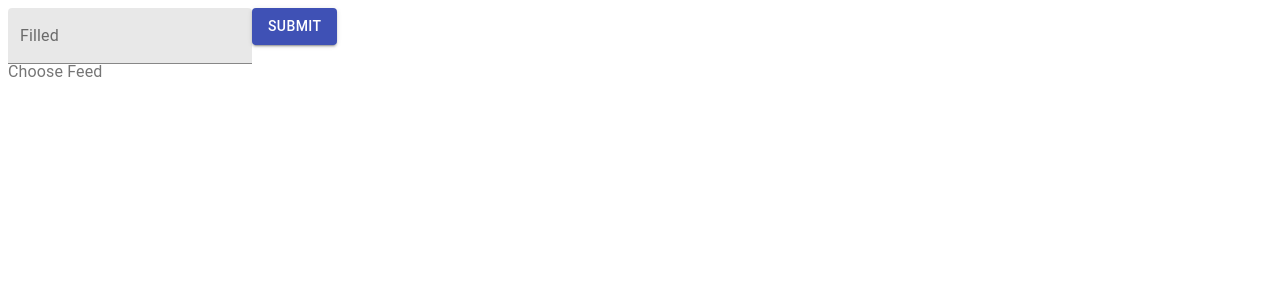
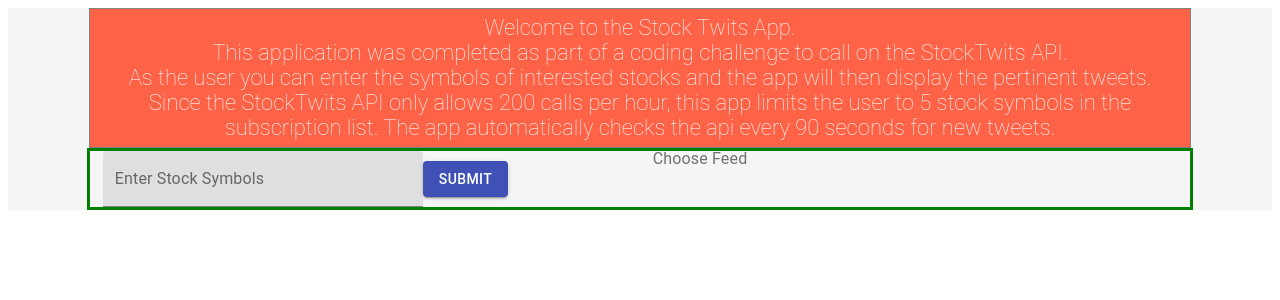
Before and after one commit to ShlomoLove/stock-tweet, a React (Create React App) app: page / in a window 1280 px wide. Shown: the top 300 px of the page. Built offline with nearby package versions, Linux system fonts and the light colour scheme; the HTML template or start-up script is replaced by a standard one.

Commit message:
update css styling

```diff
--- /dev/null
+++ b/src/Components/Atoms/StyledMainContainer.jsx
@@ -0,0 +1,13 @@
+import styled from 'styled-components'
+
+const StyledMainContainer = styled.div`
+  width: 100%;
+  display: flex;
+  flex-direction: column;
+  justify-content: center;
+  align-items: center;
+  position: relative;
+  background: #F5F5F5;
+`
+
+export default StyledMainContainer
--- a/src/Components/Atoms/SymbolTextField.jsx
+++ b/src/Components/Atoms/SymbolTextField.jsx
@@ -3,14 +3,19 @@
 import { TextField } from '@material-ui/core'
 
 const StyledTextField = styled(TextField) `
-
+  width: 25vw;
 `
 
 const SymbolTextField = props => {
   const { storeSymbols, inputValue } = props
   return (
     <>
-      <StyledTextField id="filled-basic" label="Filled" value={ inputValue } variant="filled" onChange={(e) => storeSymbols(e.target.value)}/>
+      <StyledTextField
+        label="Enter Stock Symbols"
+        value={ inputValue }
+        variant="filled"
+        onChange={(e) => storeSymbols(e.target.value)}
+      />
     </>
   )
 }
--- a/src/Components/Organisms/FeedOptions.jsx
+++ b/src/Components/Molecules/FeedOptions.jsx
@@ -9,12 +9,12 @@
 `
 
 const FeedOptions = props => {
-  const { subscribedSymbols, setFeaturedFeed, featuredFeed } = props
+  const { subscribedSymbols, setFeaturedFeed, featuredFeed, deleteSymbol, lengthObj, mainLength } = props
   return (
     <>
     <FeedContainer>
-      <FormControl component="fieldset">
-        <FormLabel component="legend">Choose Feed</FormLabel>
+      <FormControl component="div">
+        <FormLabel component="label">Choose Feed</FormLabel>
         <RadioGroup
           aria-label="symbols"
           name="symbols"
@@ -23,10 +23,10 @@
         >
           {subscribedSymbols.length > 0 && (
             <div>
-          <FormControlLabel value="mainMessages" control={<Radio />} label="All Messages" />
-            {subscribedSymbols.map(symbol => (
+          <FormControlLabel value="mainMessages" control={<Radio />} label="All Messages" /> {mainLength}
+          {subscribedSymbols.map(symbol => (
               <div>
-                <FormControlLabel value={symbol} control={<Radio />} label={symbol}/> <DeleteForever color="secondary"/>
+                <FormControlLabel value={symbol} control={<Radio />} label={symbol}/> {lengthObj[symbol]} <DeleteForever onClick={()=> deleteSymbol(symbol)} color="secondary"/>
               </div>
             ))}
             </div>
--- a/src/Components/Molecules/InputForm.jsx
+++ b/src/Components/Molecules/InputForm.jsx
@@ -4,7 +4,12 @@
 import SubmitButton from '../Atoms/SubmitButton'
 
 const StyledForm = styled.form`
-
+  width: 50%;
+  display: flex;
+  flex-direction: row;
+  align-items: center;
+  justify-content: start;
+  margin-left: 1vw;
 `
 
 const InputForm = props => {
--- /dev/null
+++ b/src/Components/Organisms/ControlPanel.jsx
@@ -0,0 +1,45 @@
+import React from 'react'
+import styled from 'styled-components'
+import FeedOptions from '../Molecules/FeedOptions'
+import InputForm from '../Molecules/InputForm'
+
+const ControlPanelContainer = styled.div`
+  display: flex;
+  flex-direction: row;
+  border: solid green;
+  width: 100%;
+  max-width: 1100px;
+`
+
+const ControlPanel = props => {
+  const { inputValue,
+        storeSymbols,
+        onClickEvent,
+        subscribedSymbols,
+        setFeaturedFeed,
+        featuredFeed,
+        deleteSymbol,
+        mainLength,
+        lengthObj,
+      } = props
+
+  return (
+    <ControlPanelContainer>
+      <InputForm
+        inputValue={inputValue}
+        storeSymbols={storeSymbols}
+        onClickEvent={onClickEvent}
+      />
+      <FeedOptions
+        subscribedSymbols={subscribedSymbols}
+        setFeaturedFeed={setFeaturedFeed }
+        featuredFeed={featuredFeed}
+        deleteSymbol={deleteSymbol}
+        mainLength={mainLength}
+        lengthObj={lengthObj}
+      />
+    </ControlPanelContainer>
+  )
+}
+
+export default ControlPanel
--- /dev/null
+++ b/src/Components/Organisms/TopInstructions.jsx
@@ -0,0 +1,41 @@
+import React from 'react'
+import styled from 'styled-components'
+
+const TopInstructionsContainer = styled.div `
+  width: 100%;
+  max-width: 1100px;
+  background: #FF6347;
+  border: .25px solid grey;
+`
+
+const InstructionText = styled.p `
+  font-family: 'Roboto', sans-serif;
+  font-weight: 200;
+  font-size: 2.1vw;
+  color: white;
+  margin: .5vw;
+  text-align: center;
+
+  @media(min-width: 1100px) {
+    font-size: 22px;
+  }
+
+  @media(max-width: 500px) {
+    font-size: 14px;
+  }
+`
+
+const TopInstructions = () => {
+  return (
+    <TopInstructionsContainer>
+      <InstructionText>
+        Welcome to the Stock Twits App.
+        <br/>This application was completed as part of a coding challenge to call on the StockTwits API.
+        <br/>As the user you can enter the symbols of interested stocks and the app will then display the pertinent tweets.
+        <br/>Since the StockTwits API only allows 200 calls per hour, this app limits the user to 5 stock symbols in the subscription list. The app automatically checks the api every 90 seconds for new tweets.
+      </InstructionText>
+    </TopInstructionsContainer>
+  )
+}
+
+export default TopInstructions
--- a/src/Components/Organisms/TweetFeed.jsx
+++ b/src/Components/Organisms/TweetFeed.jsx
@@ -12,6 +12,7 @@
   return (
     <>
       <MainContainer>
+
         {messageFeed.map((tweet, index) => (
           <Tweet
             message={tweet.body}
--- a/src/Pages/MainPage.jsx
+++ b/src/Pages/MainPage.jsx
@@ -1,9 +1,9 @@
 import React, { Component } from 'react'
 import axios from 'axios'
-import styled from 'styled-components'
-import InputForm from '../Components/Molecules/InputForm'
+import StyledMainContainer from '../Components/Atoms/StyledMainContainer'
+import TopInstructions from '../Components/Organisms/TopInstructions'
+import ControlPanel from '../Components/Organisms/ControlPanel'
 import TweetFeed from '../Components/Organisms/TweetFeed'
-import FeedOptions from '../Components/Organisms/FeedOptions'
 
 class MainPage extends Component {
   constructor () {
@@ -128,25 +128,53 @@
     this.setState({ featuredFeed: e.target.value})
   }
 
+  deleteSymbol = (symbol) => {
+    const { subscribedSymbols, mainMessages } = this.state
+    const filteredSubscribedArray = subscribedSymbols.filter(stock => stock !== symbol)
+    const checkId = {}
+    for (let tweet of this.state[symbol]) {
+      checkId[tweet.id] = true
+    }
+    const filteredMainMessages = mainMessages.filter(tweet => !checkId[tweet.id])
+    const updatedFeaturedFeed = filteredSubscribedArray.length > 0 ? 'mainMessages' : ''
+    if (filteredSubscribedArray.length < 1) clearTimeout(this.intervalSymbolCall)
+    this.setState({featuredFeed: updatedFeaturedFeed,
+      subscribedSymbols:filteredSubscribedArray,
+      mainMessages: filteredMainMessages,
+      [symbol]: null})
+  }
+
+  componentWillUnmount() {
+    clearTimeout(this.intervalSymbolCall)
+  }
+
   render () {
     const { inputValue, featuredFeed, subscribedSymbols, mainMessages } = this.state
     const messageFeed = featuredFeed ? this.state[featuredFeed] : null
+    let lengthObj = {}
+    for (let symbol of subscribedSymbols) {
+      lengthObj[symbol] = this.state[symbol].length
+    }
     console.log (this.state)
     return (
       <>
-        <InputForm
+        <StyledMainContainer>
+          <TopInstructions/>
+          <ControlPanel
             inputValue={inputValue}
             storeSymbols={this.storeSymbols}
             onClickEvent={this.onClickEvent}
-        />
-        <FeedOptions
             subscribedSymbols={subscribedSymbols}
             setFeaturedFeed={this.setFeaturedFeed }
             featuredFeed={featuredFeed}
+            deleteSymbol={this.deleteSymbol}
+            mainLength={mainMessages.length}
+            lengthObj={lengthObj}
           />
           {messageFeed && (
             <TweetFeed messageFeed={messageFeed}/>
             )}
+        </StyledMainContainer>
       </>
     )
   }
```
Lines whose indentation alone changed are shown as unchanged.
